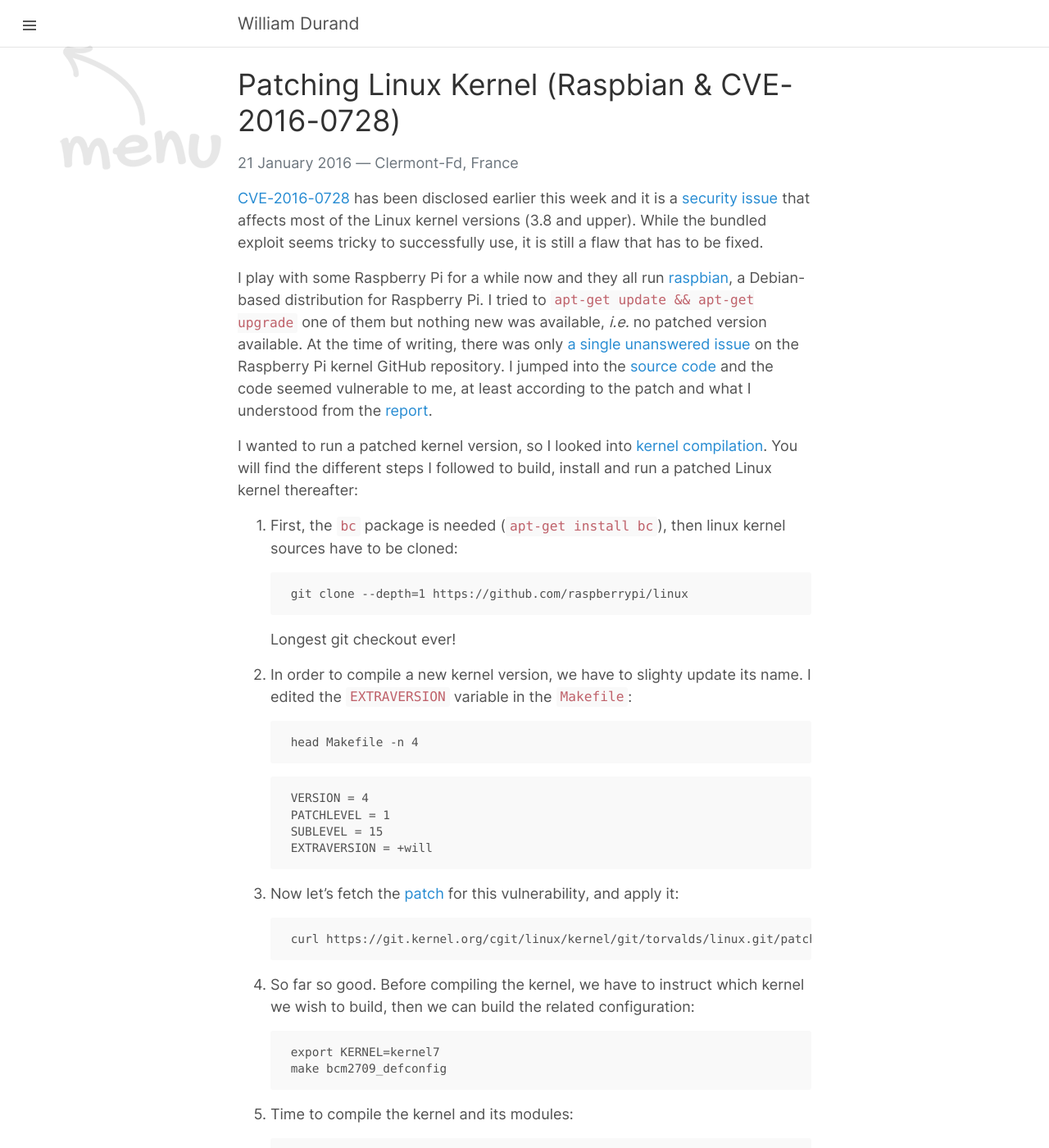
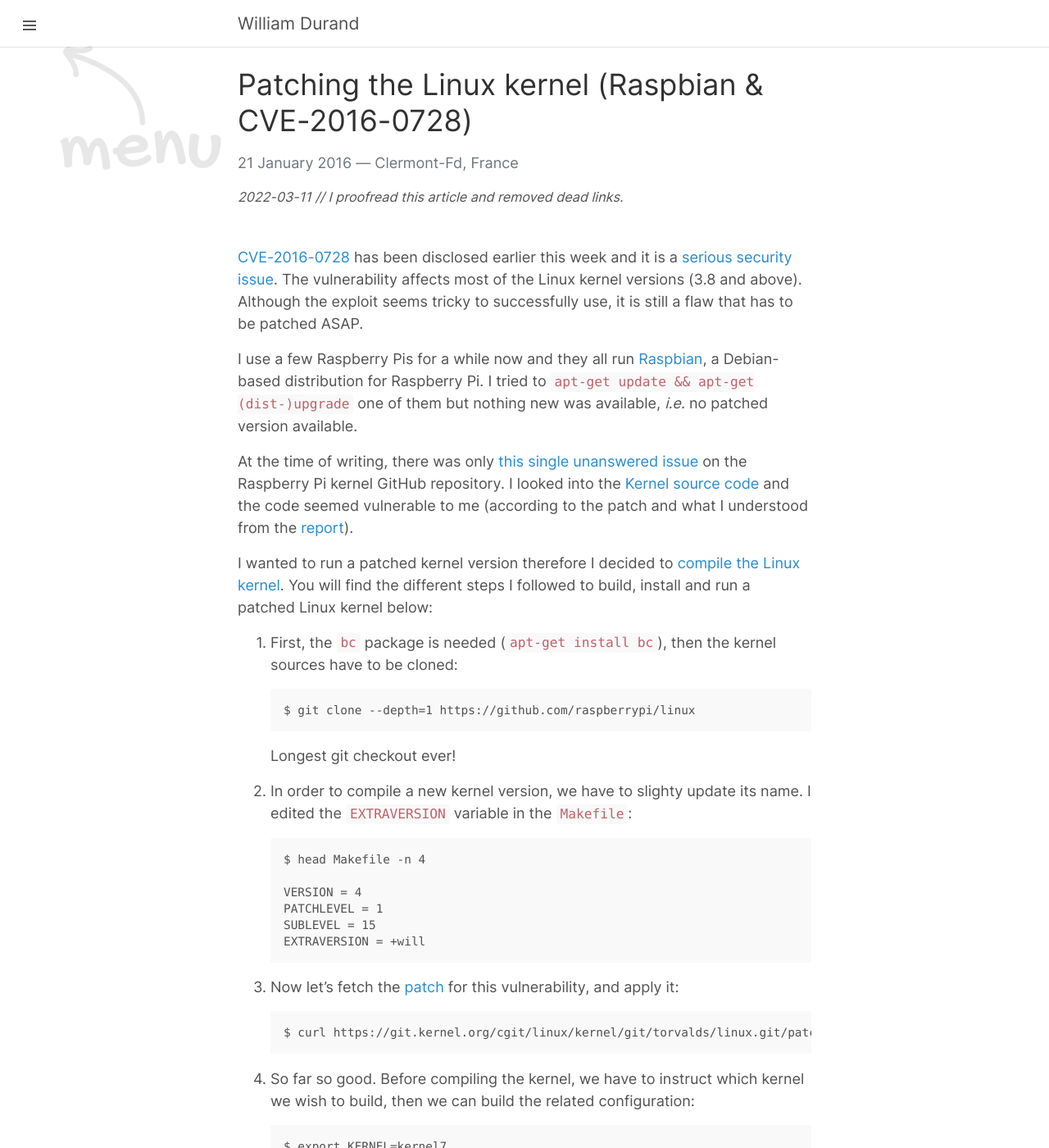
Before and after one commit to willdurand/willdurand.github.io, a Jekyll site: the page built from _posts/2016-01-21-patching-linux-kernel-raspbian.md, in a window 1280 px wide and 1400 px high. Shown: the whole window at 82% size. Built offline with Jekyll 4.4.1, drawn with Linux system fonts in a browser that asks for light colours; some of the changed text lies outside the part shown.

Commit message:
proofread post about raspbian

````diff
--- a/_posts/2016-01-21-patching-linux-kernel-raspbian.md
+++ b/_posts/2016-01-21-patching-linux-kernel-raspbian.md
@@ -2,90 +2,106 @@
 layout: post
 location: Clermont-Fd, France
 tldr: false
-title: "Patching Linux Kernel (Raspbian &amp; CVE-2016-0728)"
+title: "Patching the Linux kernel (Raspbian &amp; CVE-2016-0728)"
 tweet_id: 690069917241057280
+updates:
+  - date: 2022-03-11
+    content: I proofread this article and removed dead links.
 ---
 
-[CVE-2016-0728](https://security-tracker.debian.org/tracker/CVE-2016-0728) has
-been disclosed earlier this week and it is a [security
-issue](https://threatpost.com/serious-linux-kernel-vulnerability-patched/115923/)
-that affects most of the Linux kernel versions (3.8 and upper). While the
-bundled exploit seems tricky to successfully use, it is still a flaw that has to
-be fixed.
+[CVE-2016-0728][] has been disclosed earlier this week and it is a [serious
+security issue](https://threatpost.com/serious-linux-kernel-vulnerability-patched/115923/).
+The vulnerability affects most of the Linux kernel versions (3.8 and above).
+Although the exploit seems tricky to successfully use, it is still a flaw that
+has to be patched ASAP.
 
-I play with some Raspberry Pi for a while now and they all run
-[raspbian](https://www.raspbian.org/), a Debian-based distribution for Raspberry
-Pi. I tried to `apt-get update && apt-get upgrade` one of them but nothing new
-was available, _i.e._ no patched version available. At the time of writing,
-there was only [a single unanswered
+I use a few Raspberry Pis for a while now and they all run
+[Raspbian](https://www.raspbian.org/), a Debian-based distribution for Raspberry
+Pi. I tried to `apt-get update && apt-get (dist-)upgrade` one of them but
+nothing new was available, _i.e._ no patched version available.
+
+At the time of writing, there was only [this single unanswered
 issue](https://github.com/raspberrypi/linux/issues/1264) on the Raspberry Pi
-kernel GitHub repository. I jumped into the [source
-code](https://github.com/raspberrypi/linux/blob/d51c7d840b002a6b26089d8b45679d9331880060/security/keys/process_keys.c#L796-L799)
-and the code seemed vulnerable to me, at least according to the patch and what I
-understood from the
-[report](http://perception-point.io/2016/01/14/analysis-and-exploitation-of-a-linux-kernel-vulnerability-cve-2016-0728/).
+kernel GitHub repository. I looked into the [Kernel source code][] and the code
+seemed vulnerable to me (according to the patch and what I understood from the
+[report][]).
 
-I wanted to run a patched kernel version, so I looked into [kernel
-compilation](https://www.raspberrypi.org/documentation/linux/kernel/). You will
-find the different steps I followed to build, install and run a patched Linux
-kernel thereafter:
+I wanted to run a patched kernel version therefore I decided to [compile the
+Linux kernel][]. You will find the different steps I followed to build, install
+and run a patched Linux kernel below:
 
-1. First, the `bc` package is needed (`apt-get install bc`), then linux kernel
+1. First, the `bc` package is needed (`apt-get install bc`), then the kernel
    sources have to be cloned:
 
-        git clone --depth=1 https://github.com/raspberrypi/linux
+   ```
+   $ git clone --depth=1 https://github.com/raspberrypi/linux
+   ```
 
-    Longest git checkout ever!
+   Longest git checkout ever!
 
 2. In order to compile a new kernel version, we have to slighty update its name.
    I edited the `EXTRAVERSION` variable in the `Makefile`:
 
-        head Makefile -n 4
+   ```
+   $ head Makefile -n 4
 
-    <p></p>
+   VERSION = 4
+   PATCHLEVEL = 1
+   SUBLEVEL = 15
+   EXTRAVERSION = +will
+   ```
 
-        VERSION = 4
-        PATCHLEVEL = 1
-        SUBLEVEL = 15
-        EXTRAVERSION = +will
+3. Now let's fetch the [patch][] for this vulnerability, and apply it:
 
-3. Now let's fetch the
-   [patch](https://git.kernel.org/cgit/linux/kernel/git/torvalds/linux.git/patch/?id=23567fd052a9abb6d67fe8e7a9ccdd9800a540f2)
-   for this vulnerability, and apply it:
-
-        curl https://git.kernel.org/cgit/linux/kernel/git/torvalds/linux.git/patch/?id=23567fd052a9abb6d67fe8e7a9ccdd9800a540f2 | patch -p1
+   ```
+   $ curl https://git.kernel.org/cgit/linux/kernel/git/torvalds/linux.git/patch/?id=23567fd052a9abb6d67fe8e7a9ccdd9800a540f2 | patch -p1
+   ```
 
 4. So far so good. Before compiling the kernel, we have to instruct which kernel
    we wish to build, then we can build the related configuration:
 
-        export KERNEL=kernel7
-        make bcm2709_defconfig
+   ```
+   $ export KERNEL=kernel7
+   $ make bcm2709_defconfig
+   ```
 
 5. Time to compile the kernel and its modules:
 
-        make -j4 zImage modules dtbs
+   ```
+   $ make -j4 zImage modules dtbs
+   ```
 
-6. It was taking ages, so I started to write this blog post... At some point,
-   compilation successfully ended. Let's install this brand new kernel:
+6. I started to write this blog post while it was still compiling... At some
+   point, compilation successfully ended. Let's install this brand new kernel:
 
-        sudo make modules_install
-        sudo cp arch/arm/boot/dts/*.dtb /boot/
-        sudo cp arch/arm/boot/dts/overlays/*.dtb* /boot/overlays/
-        sudo cp arch/arm/boot/dts/overlays/README /boot/overlays/
-        sudo scripts/mkknlimg arch/arm/boot/zImage /boot/$KERNEL.img
+   ```
+   $ sudo make modules_install
+   $ sudo cp arch/arm/boot/dts/*.dtb /boot/
+   $ sudo cp arch/arm/boot/dts/overlays/*.dtb* /boot/overlays/
+   $ sudo cp arch/arm/boot/dts/overlays/README /boot/overlays/
+   $ sudo scripts/mkknlimg arch/arm/boot/zImage /boot/$KERNEL.img
+   ```
 
 7. And now, time to try it for real (fingers crossed):
 
-        uname -a
-        Linux raspberrypi 4.1.15-v7+ #831 SMP Tue Jan 19 18:39:46 GMT 2016 armv7l GNU/Linux
+   ```
+   $ uname -a
+   Linux raspberrypi 4.1.15-v7+ #831 SMP Tue Jan 19 18:39:46 GMT 2016 armv7l GNU/Linux
+   ```
 
-    <p></p>
+   ```
+   $ sudo reboot
+   ```
 
-        sudo reboot
-
-    <p></p>
-
-        uname -a
-        Linux raspberrypi 4.1.15+will-v7+ #1 SMP Thu Jan 21 02:09:58 CET 2016 armv7l GNU/Linux
+   ```
+   $ uname -a
+   Linux raspberrypi 4.1.15+will-v7+ #1 SMP Thu Jan 21 02:09:58 CET 2016 armv7l GNU/Linux
+   ```
 
 Achievement unlocked \o/
+
+[compile the linux kernel]: https://www.raspberrypi.com/documentation/computers/linux_kernel.html
+[cve-2016-0728]: https://nvd.nist.gov/vuln/detail/CVE-2016-0728
+[kernel source code]: https://github.com/raspberrypi/linux/blob/d51c7d840b002a6b26089d8b45679d9331880060/security/keys/process_keys.c#L796-L799
+[patch]: https://git.kernel.org/cgit/linux/kernel/git/torvalds/linux.git/patch/?id=23567fd052a9abb6d67fe8e7a9ccdd9800a540f2
+[report]: http://perception-point.io/2016/01/14/analysis-and-exploitation-of-a-linux-kernel-vulnerability-cve-2016-0728/
````
